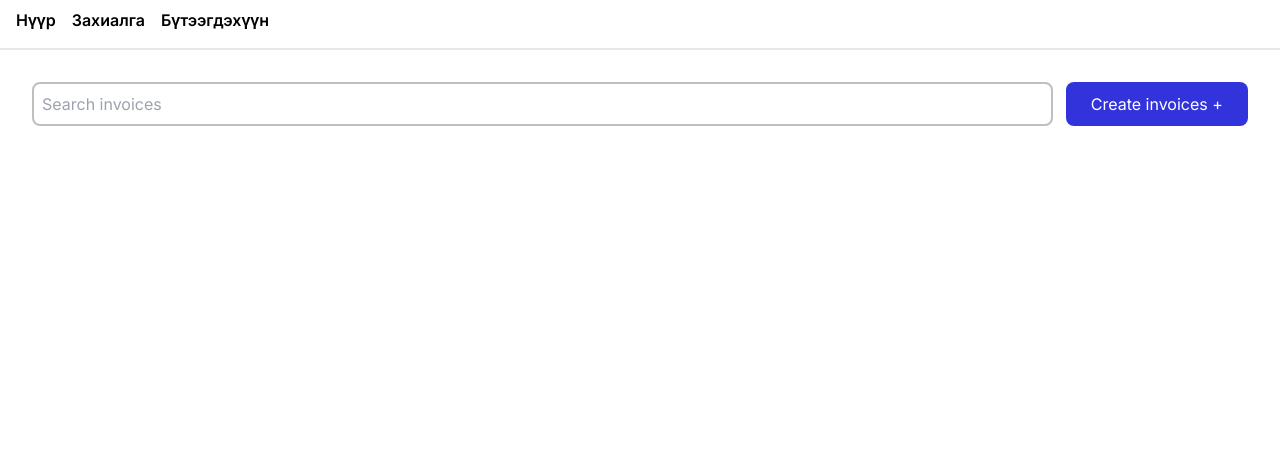
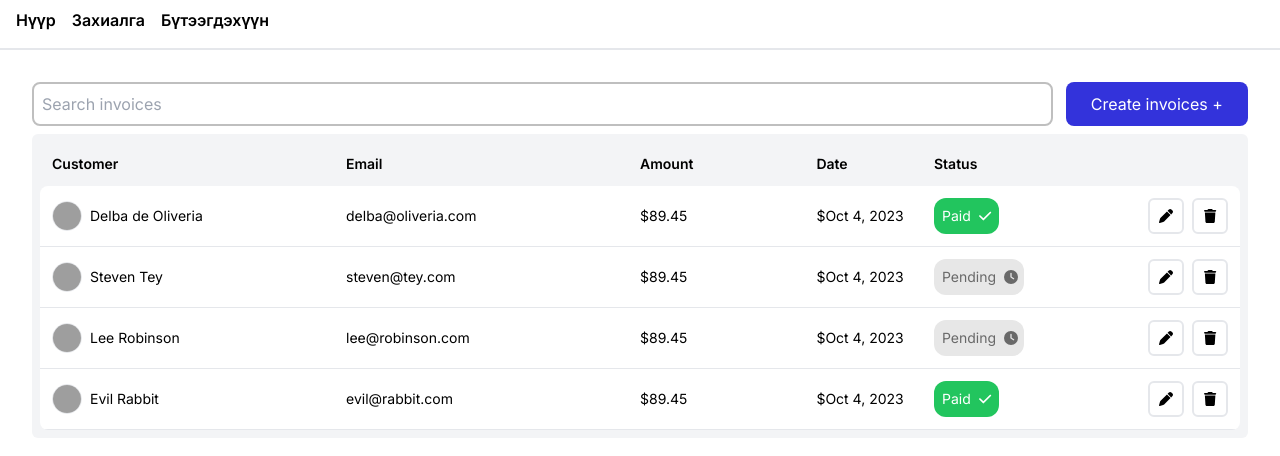
Before and after one commit to Gankhulug02/bananamall-task2, a Next.js app: page /order in a window 1280 px wide. Shown: the top 456 px of the page. Built offline with nearby package versions, Linux system fonts and the light colour scheme; grey boxes are pictures that could not be loaded.

Commit message:
order table design

```diff
--- /dev/null
+++ b/app/components/order/table/header.jsx
@@ -0,0 +1,28 @@
+import React from "react";
+
+const Header = () => {
+  const tableColumn = [
+    {
+      width: "25%",
+      headerContent: "Customer",
+    },
+    { width: "25%", headerContent: "Email" },
+    { width: "15%", headerContent: "Amount" },
+    { width: "10%", headerContent: "Date" },
+    { width: "15%", headerContent: "Status" },
+    { width: "10%", headerContent: "" },
+  ];
+  return (
+    <div className="flex justify-between p-3 text-sm font-semibold ">
+      {tableColumn.map((e) => {
+        return (
+          <div style={{ width: e.width }} key={e.headerContent}>
+            <span>{e.headerContent}</span>
+          </div>
+        );
+      })}
+    </div>
+  );
+};
+
+export default Header;
--- /dev/null
+++ b/app/components/order/table/index.jsx
@@ -0,0 +1,14 @@
+import React from "react";
+import Header from "./header";
+import Row from "./row";
+
+const Table = () => {
+  return (
+    <div className="w-full bg-gray-100 rounded-md p-2">
+      <Header />
+      <Row />
+    </div>
+  );
+};
+
+export default Table;
--- /dev/null
+++ b/app/components/order/table/row.jsx
@@ -0,0 +1,126 @@
+import React from "react";
+import { FontAwesomeIcon } from "@fortawesome/react-fontawesome";
+import {
+  faTrash,
+  faPen,
+  faCheck,
+  faClock,
+} from "@fortawesome/free-solid-svg-icons";
+
+const Row = () => {
+  const data = [
+    {
+      customer: {
+        id: "",
+        name: "Delba de Oliveria",
+        email: "delba@oliveria.com",
+        image_url:
+          "https://images.unsplash.com/photo-1534528741775-53994a69daeb?q=80&w=2864&auto=format&fit=crop&ixlib=rb-4.0.3&ixid=M3wxMjA3fDB8MHxwaG90by1wYWdlfHx8fGVufDB8fHx8fA%3D%3D",
+      },
+      amount: 89.45,
+      date: "Oct 4, 2023",
+      status: "paid",
+    },
+    {
+      customer: {
+        id: "",
+        name: "Steven Tey",
+        email: "steven@tey.com",
+        image_url:
+          "https://images.unsplash.com/photo-1506794778202-cad84cf45f1d?w=800&auto=format&fit=crop&q=60&ixlib=rb-4.0.3&ixid=M3wxMjA3fDB8MHxzZWFyY2h8NHx8cG9ydHJhaXR8ZW58MHx8MHx8fDA%3D",
+      },
+      amount: 89.45,
+      date: "Oct 4, 2023",
+      status: "pending",
+    },
+    {
+      customer: {
+        id: "",
+        name: "Lee Robinson",
+        email: "lee@robinson.com",
+        image_url:
+          "https://images.unsplash.com/photo-1544005313-94ddf0286df2?w=800&auto=format&fit=crop&q=60&ixlib=rb-4.0.3&ixid=M3wxMjA3fDB8MHxzZWFyY2h8M3x8cG9ydHJhaXR8ZW58MHx8MHx8fDA%3D",
+      },
+      amount: 89.45,
+      date: "Oct 4, 2023",
+      status: "pending",
+    },
+    {
+      customer: {
+        id: "",
+        name: "Evil Rabbit",
+        email: "evil@rabbit.com",
+        image_url:
+          "https://images.unsplash.com/photo-1521119989659-a83eee488004?w=800&auto=format&fit=crop&q=60&ixlib=rb-4.0.3&ixid=M3wxMjA3fDB8MHxzZWFyY2h8N3x8cG9ydHJhaXR8ZW58MHx8MHx8fDA%3D",
+      },
+      amount: 89.45,
+      date: "Oct 4, 2023",
+      status: "paid",
+    },
+  ];
+  return (
+    <div className="bg-white overflow-hidden rounded-lg">
+      {data.map((e, index) => {
+        return (
+          <div
+            className="flex justify-between p-3 text-sm border-b-[1px]"
+            key={index}
+          >
+            {/* Customer */}
+            <div className="flex gap-2 items-center w-[25%]">
+              <div className=" w-[30px] aspect-square rounded-full border-[1px] overflow-hidden">
+                <img
+                  className="w-full h-full object-cover"
+                  src={e.customer.image_url || ""}
+                  href={e.customer.image_url || ""}
+                />
+              </div>
+              <p className="truncate">{e.customer.name}</p>
+            </div>
+            {/* Email */}
+            <div className="w-[25%] flex items-center ">
+              <span className="truncate">{e.customer.email}</span>
+            </div>
+            {/* Amount */}
+            <div className="w-[15%] flex items-center ">
+              <span className="truncate">${e.amount}</span>
+            </div>
+            {/* Date */}
+            <div className="w-[10%] flex items-center ">
+              <span className="truncate">${e.date}</span>
+            </div>
+            {/* Status */}
+            <div className="w-[15%]">
+              {e.status === "paid" ? (
+                <div className="flex gap-2 p-2 rounded-xl bg-green-500 text-white w-fit">
+                  <p>Paid</p>
+                  <div className="flex items-center w-3">
+                    <FontAwesomeIcon icon={faCheck} />
+                  </div>
+                </div>
+              ) : (
+                <div className="flex gap-2 p-2 rounded-xl bg-[#e7e7e7] text-[#696969] w-fit">
+                  <p>Pending</p>
+                  <div className="flex items-center w-3">
+                    <FontAwesomeIcon icon={faClock} />
+                  </div>
+                </div>
+              )}
+            </div>
+            {/* Edit Delete Button */}
+            <div className="w-[10%] flex justify-end items-center gap-2 ">
+              <button className="px-2 h-full aspect-square  rounded-md border-2">
+                <FontAwesomeIcon icon={faPen} />
+              </button>
+              <button className="px-2 h-full aspect-square  rounded-md border-2">
+                <FontAwesomeIcon icon={faTrash} />
+              </button>
+            </div>
+          </div>
+        );
+      })}
+    </div>
+  );
+};
+
+export default Row;
--- a/app/order/page.jsx
+++ b/app/order/page.jsx
@@ -1,10 +1,12 @@
 import React from "react";
 import SearchSection from "../components/order/searchSection";
+import Table from "../components/order/table";
 
 const Order = () => {
   return (
     <div className="flex flex-col items-center gap-2 min-w-[1100px] min-h-screen  p-8">
       <SearchSection />
+      <Table />
     </div>
   );
 };
--- a/package.json
+++ b/package.json
@@ -10,6 +10,7 @@
   },
   "dependencies": {
     "@fortawesome/free-solid-svg-icons": "^6.5.1",
+    "@fortawesome/react-fontawesome": "^0.2.0",
     "@prisma/client": "^5.8.1",
     "next": "14.1.0",
     "react": "^18",
```
Also changed, not shown: 2 other files (tests, documents, lock files or other folders).
